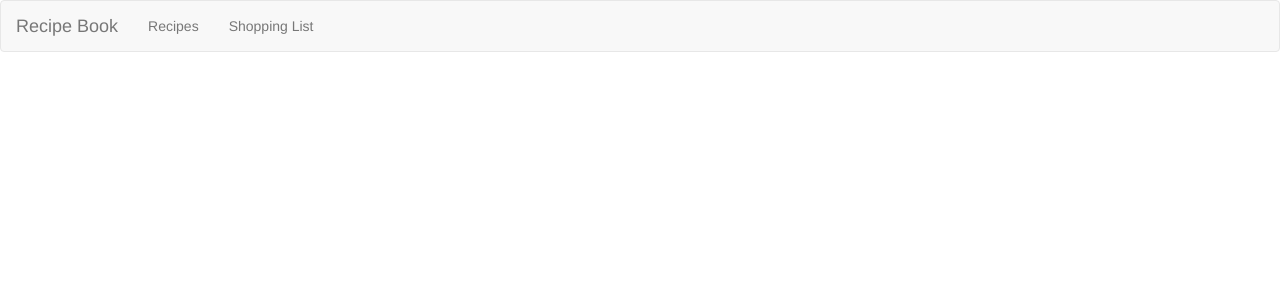
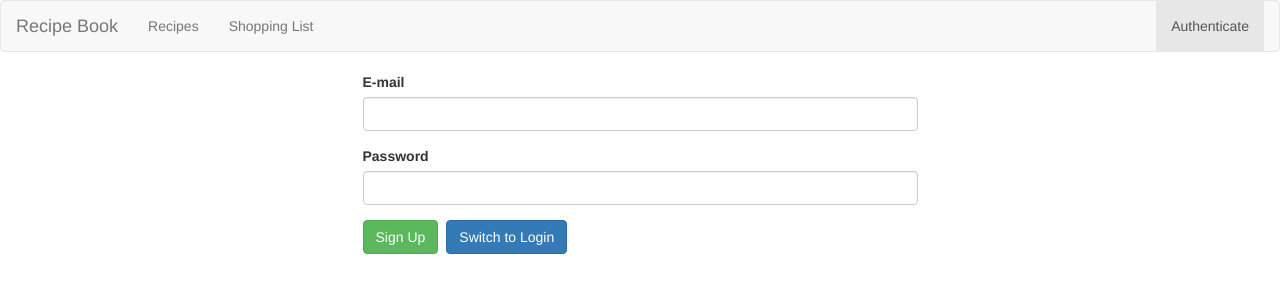
Before and after one commit to zoroMari/recipes-and-shopping-lists, an Angular app: page /auth in a window 1280 px wide. Before the commit this address led to /. Shown: the top 300 px of the page. Built offline with nearby package versions, Linux system fonts and the light colour scheme.

Commit message:
add form template for auth

```diff
--- a/src/app/app-routing.module.ts
+++ b/src/app/app-routing.module.ts
@@ -1,5 +1,6 @@
 import { Component, NgModule } from "@angular/core";
 import { RouterModule, Routes } from "@angular/router";
+import { AuthComponent } from "./auth/auth.component";
 import { RecipeDetailDefaultComponent } from "./recipes/recipe-detail/recipe-detail-default/recipe-detail-default.component";
 import { RecipeDetailComponent } from "./recipes/recipe-detail/recipe-detail.component";
 import { RecipeEditComponent } from "./recipes/recipe-edit/recipe-edit.component";
@@ -20,6 +21,7 @@ const appRoutes: Routes = [
     { path: ':id/edit', component: RecipeEditComponent, canActivate: [CanActivateService] },
   ] },
   { path: 'shopping-list', component: ShoppingListComponent },
+  { path: 'auth', component: AuthComponent },
 ]
 
 @NgModule({
--- /dev/null
+++ b/src/app/auth/auth.component.html
@@ -0,0 +1,21 @@
+<div class="row">
+  <div class="col xs-12 col-md-6 col-md-offset-3">
+    <form>
+      <div class="form-group">
+        <label for="email">E-mail</label>
+        <input type="text" id="email" class="form-control">
+      </div>
+
+      <div class="form-group">
+        <label for="password">Password</label>
+        <input type="password" id="password" class="form-control">
+      </div>
+
+      <div>
+        <button class="btn btn-success">Sign Up</button>
+        <button class="btn btn-primary">Switch to Login</button>
+      </div>
+
+    </form>
+  </div>
+</div>
--- /dev/null
+++ b/src/app/auth/auth.component.sass
@@ -0,0 +1,2 @@
+.btn
+  margin-right: 8px
--- a/src/app/header/header.component.html
+++ b/src/app/header/header.component.html
@@ -11,6 +11,10 @@
       <ul class="nav navbar-nav">
         <li routerLinkActive="active"><a routerLink="/recipes">Recipes</a></li>
         <li routerLinkActive="active"><a routerLink="/shopping-list">Shopping List</a></li>
+      </ul>
+
+      <ul class="nav navbar-nav navbar-right">
+        <li routerLinkActive="active"><a routerLink="/auth">Authenticate</a></li>
       </ul>
 
       <!-- <ul class="nav navbar-nav navbar-right">
```
Also changed, not shown: src/app/app.module.ts (+5 -2 lines), src/app/auth/auth.component.ts (added, +10 -0 lines).
